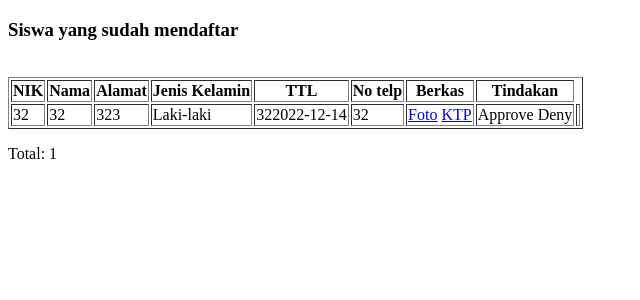
After one commit to Dvizio/PWEBCEAS2022_FP, a PHP site: page /fpnyoba/admin.php in a window 1280 px wide. The commit adds this page. Shown: the top 300 px of the page, without its empty margins (0-640 px from the left). Run offline with PHP 8.4, Linux system fonts and the light colour scheme; data comes from the database, SQL or seed files in the repository.

Commit message:
added admin

```diff
--- /dev/null
+++ b/admin.php
@@ -0,0 +1,57 @@
+<?php include("config.php"); ?>
+
+<!DOCTYPE html>
+<html>
+<head>
+    <title>Pendaftaran Siswa Baru | SMK Coding</title>
+</head>
+
+<body>
+    <header>
+        <h3>Siswa yang sudah mendaftar</h3>
+    </header>
+    <br>
+
+    <table border="1">
+    <thead>
+        <tr>
+            <th>NIK</th>
+            <th>Nama</th>
+            <th>Alamat</th>
+            <th>Jenis Kelamin</th>
+            <th>TTL</th>
+            <th>No telp</th>
+            <th>Berkas</th>
+            <th>Tindakan</th>
+        </tr>
+    </thead>
+    <tbody>
+
+        <?php
+        $sql = "SELECT * FROM calon_peserta";
+        $query = mysqli_query($conn, $sql);
+
+        while($siswa = mysqli_fetch_array($query)){
+            echo "<tr>";
+            echo "<td>".$siswa['NIK']."</td>";
+            echo "<td>".$siswa['nama']."</td>";
+            echo "<td>".$siswa['alamat']."</td>";
+            echo "<td>".$siswa['jenis_kelamin']."</td>";
+            echo "<td>".$siswa['tempat'].$siswa['tanggal_lahir']."</td>";
+            echo "<td>".$siswa['No_Telfon']."</td>";
+            echo "<td><a href = 'foto/".$siswa['foto']."'> Foto</a> <a href = 'ktp/".$siswa['ktp']."'> KTP</a></td>";
+            echo "<td>Approve Deny</td>";
+            echo "<td>";
+            echo "</td>";
+
+            echo "</tr>";
+        }
+        ?>
+
+    </tbody>
+    </table>
+
+    <p>Total: <?php echo mysqli_num_rows($query) ?></p>
+
+    </body>
+</html>
--- /dev/null
+++ b/foto/save.json
@@ -0,0 +1 @@
+{"seeds":{"world":0.6989806562471169,"biome":0.42213023143062367,"trees":0.9513995843699233},"cameraPosition":{"x":133.60572517526867,"y":55.5,"z":-59.24443959938458},"playerRotation":{"x":0.02485903115820546,"y":-0.6358523439967543,"z":0.0147648399264923},"editedBlocks":{"placed":[],"destroyed":[{"x":70,"y":0,"z":35,"placed":false,"blockType":"sand"},{"x":65,"y":0,"z":30,"placed":false,"blockType":"sand"}]}}
--- a/proses_simpan.php
+++ b/proses_simpan.php
@@ -43,6 +43,7 @@ if(isset($_POST['Daftar'])){
       echo "Maaf, Terjadi kesalahan saat mencoba untuk menyimpan data ke database.";
       echo "<br><a href='welcome.php'>Kembali Ke Form</a>";
     }
+    mysqli_query($conn, "UPDATE users SET status = 'Pending' WHERE id = $id");
 }
 else{
   echo ('????');
--- a/welcome.php
+++ b/welcome.php
@@ -22,6 +22,12 @@
         else if($row['Status'] == "Pending"){
             echo "<br>anda sudah mendaftar silahkan menunggu untuk verifikasi";
         }
+        else if($row['Status'] == "Ditolak"){
+            echo "<br>Pendaftaran anda ditolak silahkan mendaftar kembali untuk memperbaiki data anda <a href='daftar.php'>Daftar</a>";
+        }
+        else{
+            echo "<br>anda sudah terdaftar";
+        }
 
         echo "<br><a href='logout.php'>Logout</a>";
     }
```
Also changed, not shown: ktp/calon_siswa.sql (added, +63 -0 lines), ktp/setting untuk http request.png (added), ktp/terdapat command iptables -I OUTPUT 2 -s.png (added).
